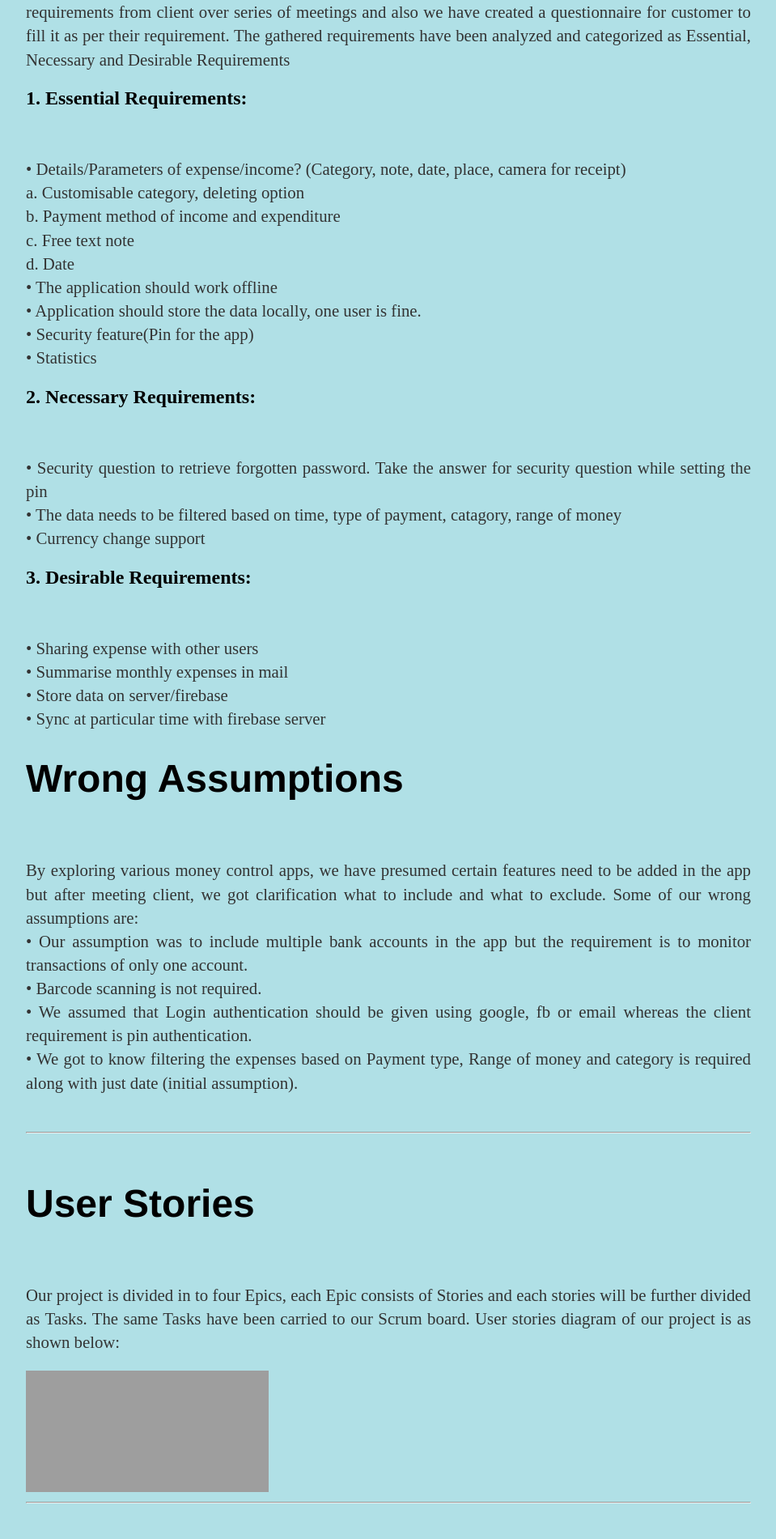
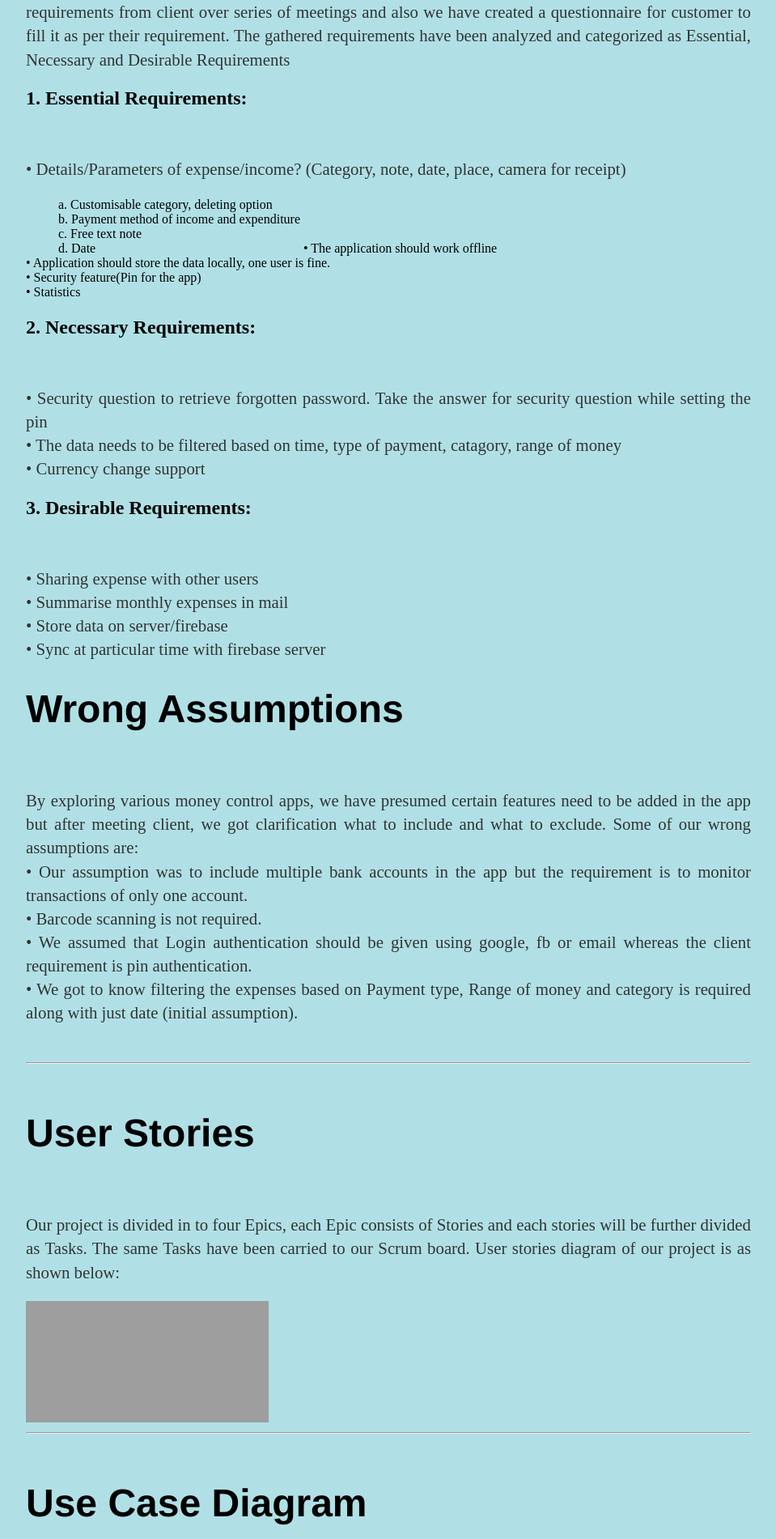
Before and after one commit to kartikprabhu20/YourEuro, a Jekyll site: the page built from docs/_posts/2019-05-13-BasicPrototype.md, in a window 1280 px wide. Shown: the part 907-2808 px from the top of the page at 81% size, without its empty margins (160-1119 px from the left). Built offline with Jekyll 4.4.1, drawn with Linux system fonts in a browser that asks for light colours; a file with an impossible date is left out; grey boxes are pictures that could not be loaded.

Commit message:
Update 2019-05-13-BasicPrototype.md

```diff
--- a/docs/_posts/2019-05-13-BasicPrototype.md
+++ b/docs/_posts/2019-05-13-BasicPrototype.md
@@ -19,10 +19,11 @@
 <h2>1. Essential Requirements:</h2><br>
 
 <p>• Details/Parameters of expense/income? (Category, note, date, place, camera for receipt)<br>
-			     a. Customisable category, deleting option<br>
+			 <div class="tab">    a. Customisable category, deleting option<br>
 			     b. Payment method of income and expenditure<br>
 			     c. Free text note<br>
 			     d. Date<br>
+				 </div>
   • The application should work offline<br>
 		• Application should store the data locally, one user is fine.<br>
 		• Security feature(Pin for the app)<br>
```
